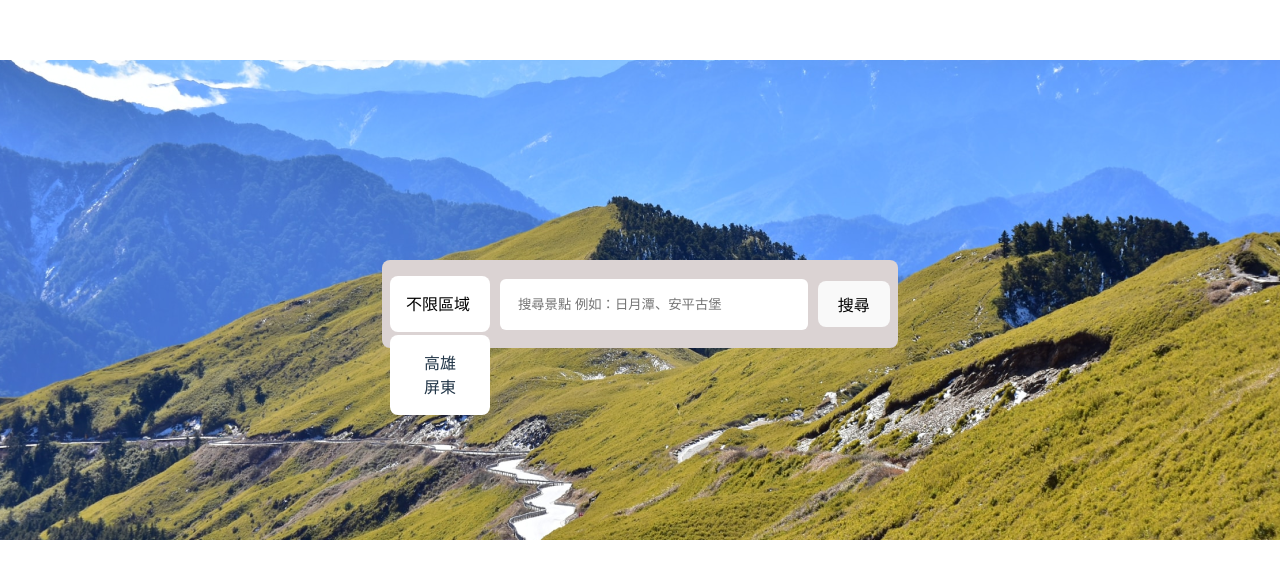
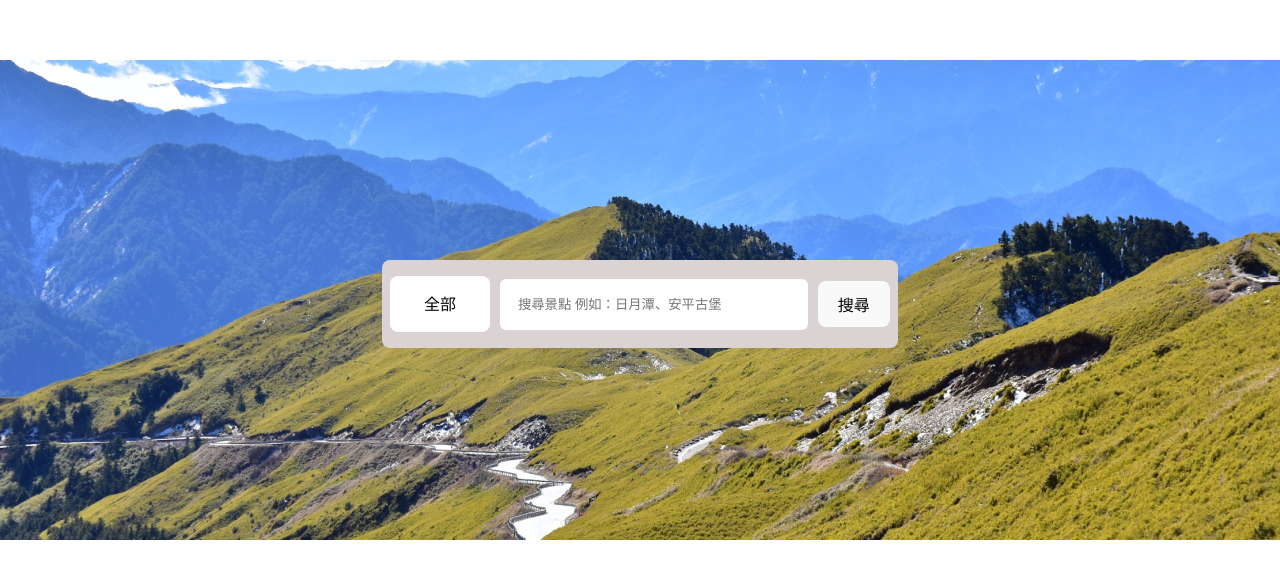
Before and after one commit to southAndy/F2E-week1-travel, a React (Vite) app: page / in a window 1280 px wide. Shown: the part 140-718 px from the top of the page. Built offline with nearby package versions, Linux system fonts and the light colour scheme.

Commit message:
fix: adding feature of cityList dropdown

```diff
--- a/src/components/Search/search.css
+++ b/src/components/Search/search.css
@@ -19,6 +19,8 @@
 .search-cotainer .city-search{
     position: relative;
     flex: 2;
+
+    text-align: center;
     color:black;
     background-color: white;
     padding: 16px;
@@ -29,7 +31,7 @@
 
 }
 
-.city{
+.cities-show{
     display: flex;
     flex-direction: column;
     position: absolute;
@@ -37,9 +39,20 @@
     top:85%;
 
     background-color: white;
-    width: 68px;
-    padding: 16px;
+
+    color:black;
+    width: 100px;
+    padding: 16px 0;
     border-radius: 8px;
+}
+.cities-show .item:hover{
+    background-color: aliceblue;
+    font-weight: 600;
+}
+.item{
+    width: 100%;
+    text-align: center;
+    cursor: pointer;
 }
 
 .attractions{
@@ -50,3 +63,9 @@
     border-radius: 6px;
     color:black;
 }
+
+
+/* effect */
+.cities-none {
+    display: none;
+}
--- a/src/components/Search/search.jsx
+++ b/src/components/Search/search.jsx
@@ -1,22 +1,30 @@
 import '../Search/search.css'
 import { useState,useEffect } from 'react'
+import citiesList from "../../assets/citiesList.json";
 
-export default function search({setSelectCity,setUserinput}){
+export default function search({setSelectCity,setUserinput,selectCity}){
     const [isDropdown,setIsDropdown] = useState(false)
     useEffect(()=>{
         console.log('clicked',isDropdown);
     },[isDropdown])
+    function updateCity(e){
+        setIsDropdown(!isDropdown)
+        setSelectCity(e.target.textContent);
+    }
+    function sendSearch(){
+        console.log('submit');
+    }
 
     return(
         <section className='search-cotainer'>
-            <div className='city-search' onClick={()=>setIsDropdown(!isDropdown)}>不限區域</div>
-            <div className='city'>
-                {['高雄','屏東'].map((city,index)=>{
-                    return <div key={index} className='city-item'>{city}</div>
+            <div className='city-search' onClick={()=>setIsDropdown(!isDropdown)}>{selectCity?selectCity:'全部'}</div>
+            <div className={`${isDropdown?'cities-show':'cities-none'}`}>
+                {citiesList.map((cityList,index)=>{
+                    return <div key={index} className='item'  onClick={(e)=>updateCity(e)}>{cityList.chineseName}</div>
                 })}
             </div>
             <input onChange={(element)=>setUserinput(element.target.value)} className='attractions' type="text" placeholder="搜尋景點 例如：日月潭、安平古堡" />
-            <button>搜尋</button>
+            <button onClick={()=>sendSearch()}>搜尋</button>
         </section>
     )
 }
--- a/src/index.css
+++ b/src/index.css
@@ -5,9 +5,10 @@
   font-weight: 400;
 
   color-scheme: light dark;
-  color: rgba(255, 255, 255, 0.87);
+  /* color: rgba(255, 255, 255, 0.87); */
   /* background-color: #242424; */
   background-color: white;
+  color:black;
 
   font-synthesis: none;
   text-rendering: optimizeLegibility;
--- a/src/pages/Home/home-page.jsx
+++ b/src/pages/Home/home-page.jsx
@@ -30,7 +30,7 @@ export default function homePage(){
        <div>
         <img src={banner} alt="banner" />
        </div>
-       <Search setSelectCity={setSelectCity} setUserinput={setUserinput} />
+       <Search setSelectCity={setSelectCity} setUserinput={setUserinput} selectCity={selectCity} />
     </>
 
 
```
